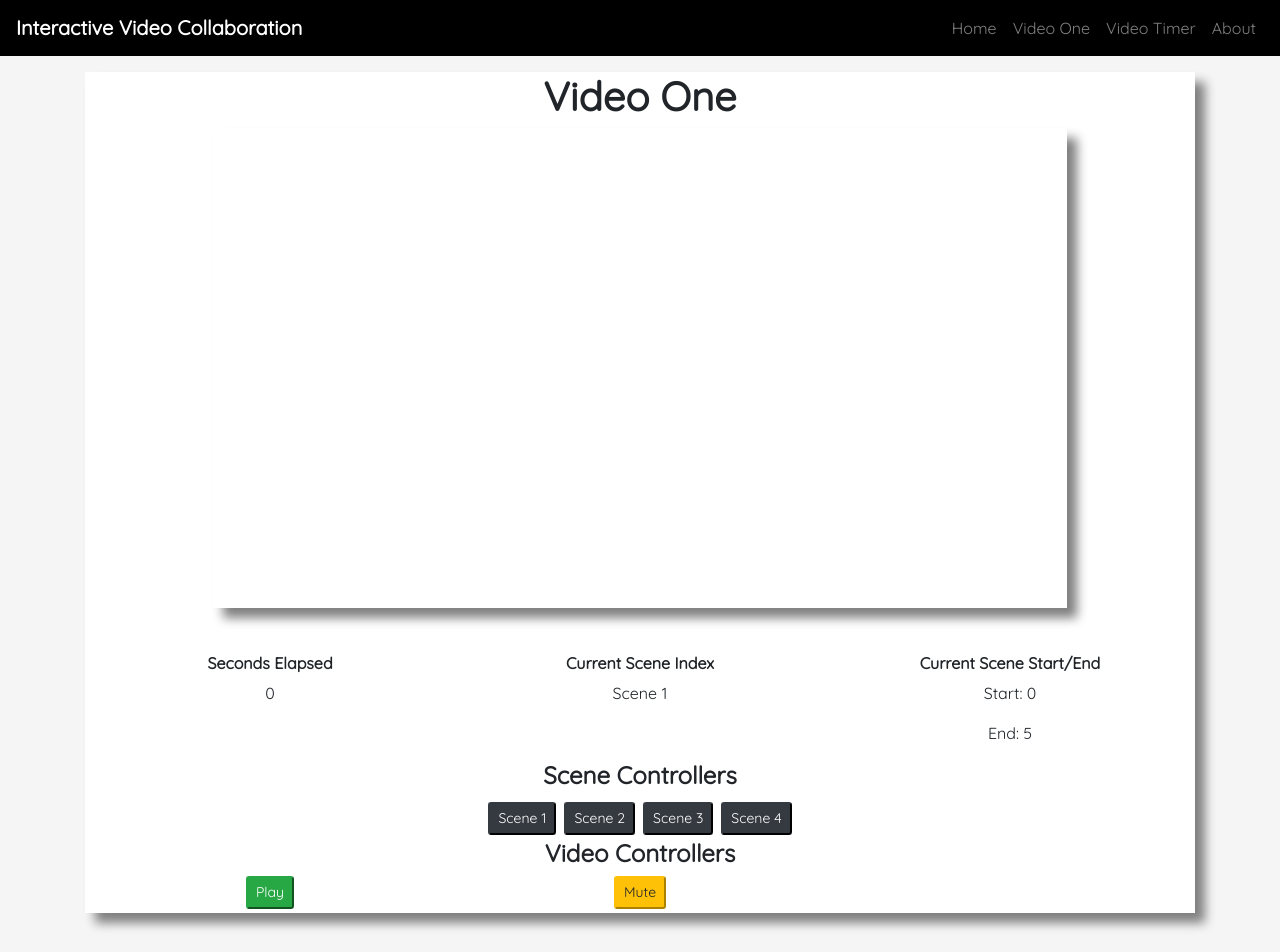
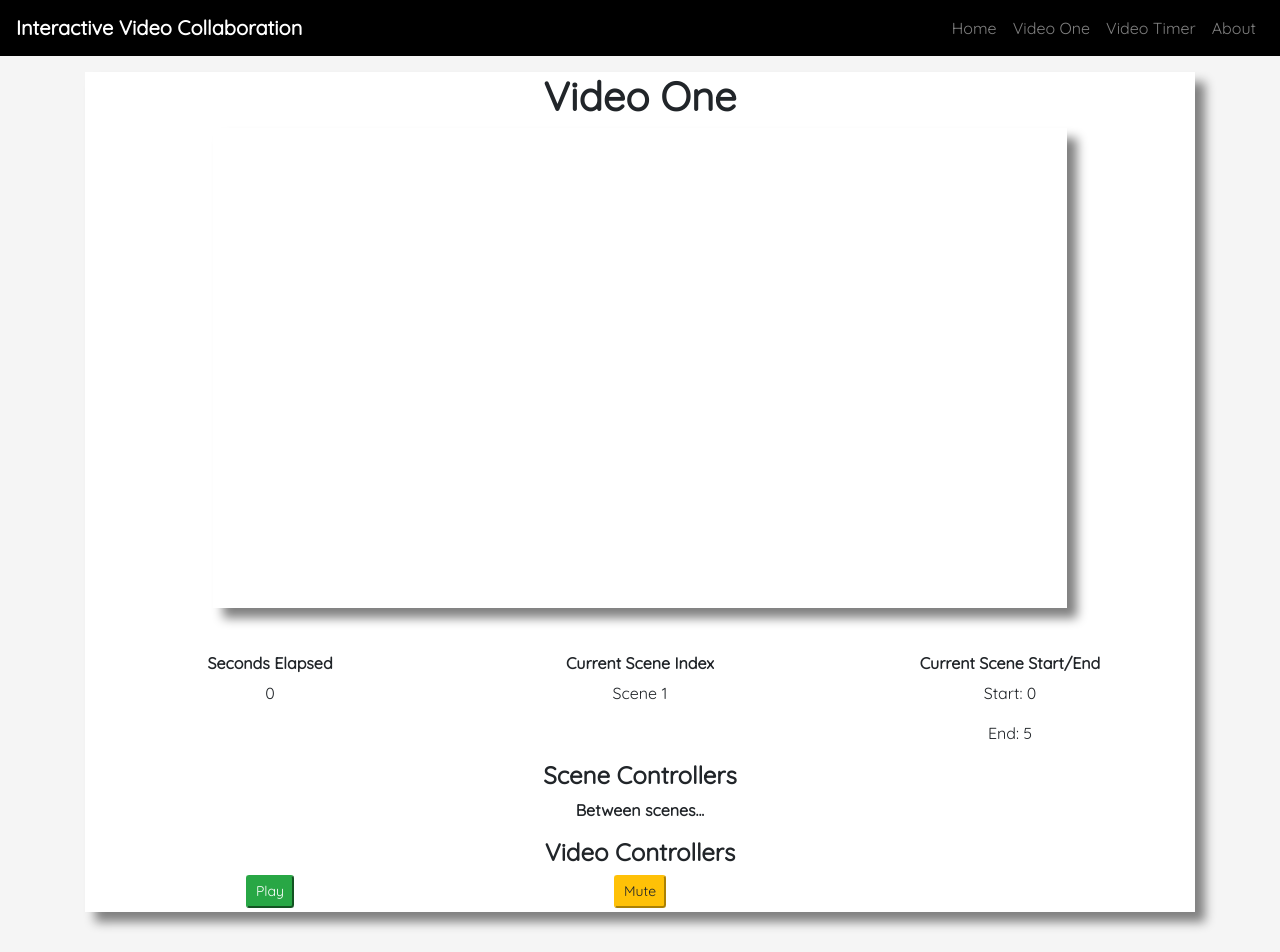
Before and after one commit to nick-ramsay/InteractiveVideoCollaborationReact, a React (Create React App) app: page /video-one in a window 1280 px wide. Shown: the top 952 px of the page. Built offline with nearby package versions, Linux system fonts and the light colour scheme.

Commit message:
Scene buttons now disappear between scene breaks

```diff
--- a/src/pages/VideoOne/VideoOne.js
+++ b/src/pages/VideoOne/VideoOne.js
@@ -108,7 +108,8 @@ class VideoOne extends Component {
         event.preventDefault();
 
         this.setState({
-            videoPlaying: true
+            videoPlaying: true,
+            sceneBreak: false
         }, () => {
             this.handleVideoControls()
         });
@@ -170,8 +171,6 @@ class VideoOne extends Component {
         v.currentTime = scenes[selectedSceneIndex].startTime;
 
         this.playVideo(event);
-
-        console.log(selectedSceneIndex);
     }
 
     render() {
@@ -211,9 +210,13 @@ class VideoOne extends Component {
                         <div className="row">
                             <div className="col-md-12 text-center">
                                 <h4><strong>Scene Controllers</strong></h4>
-                                {scenes.map((scene, index) => (
-                                    <button key={index} className="btn-sm btn-dark m-1" data-scene-index={index} name={"sceneBtn" + index} onClick={this.setVideoSceneTime}>Scene {index + 1}</button>
-                                ))
+                                {this.state.sceneBreak &&
+                                    scenes.map((scene, index) => (
+                                        <button key={index} className="btn-sm btn-dark m-1" data-scene-index={index} name={"sceneBtn" + index} onClick={this.setVideoSceneTime}>Scene {index + 1}</button>
+                                    ))
+                                }
+                                {!this.state.sceneBreak &&
+                                    <p><strong>Between scenes...</strong></p>
                                 }
                             </div>
                         </div>
```
